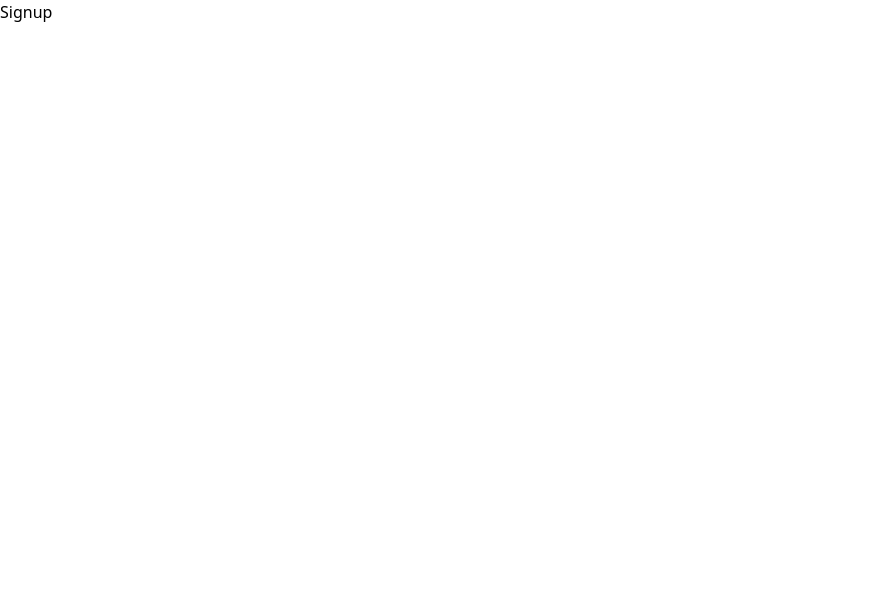
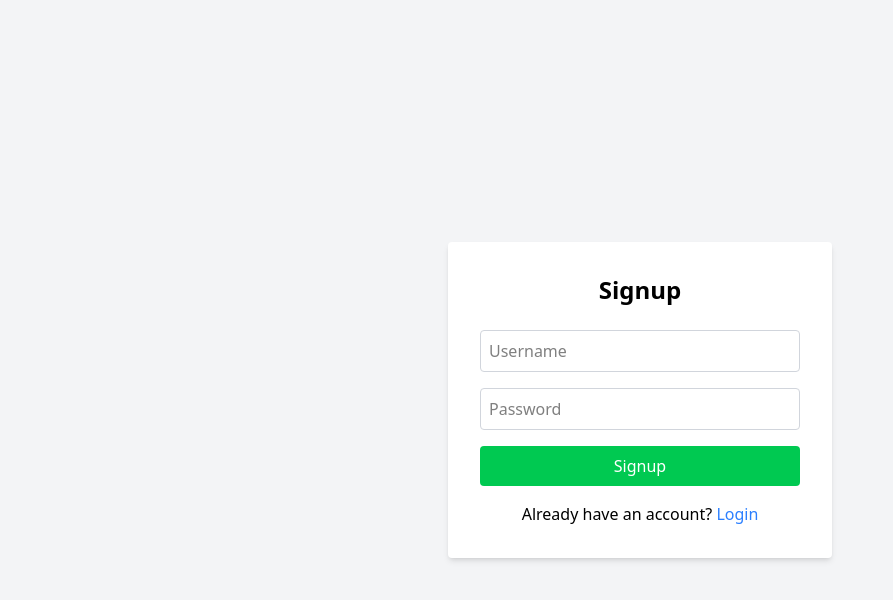
Before and after one commit to newcodesubed/TaskMate, a React (Vite) app in the folder frontend/: page /signup in a window 1280 px wide. Shown: the top 600 px of the page, without its empty margins (0-893 px from the left). Built offline with nearby package versions, Linux system fonts and the light colour scheme.

Commit message:
fix the cors error

```diff
--- a/frontend/src/pages/Signup.tsx
+++ b/frontend/src/pages/Signup.tsx
@@ -1,7 +1,51 @@
+import { useState } from 'react';
+import { useNavigate, Link } from 'react-router-dom';
+import { signup } from '../api/authApi';
 
+const Signup = () => {
+  const [username, setUsername] = useState('');
+  const [password, setPassword] = useState('');
+  const [error, setError] = useState('');
+  const navigate = useNavigate();
 
-export default function Signup() {
+  const handleSubmit = async (e: React.FormEvent) => {
+    e.preventDefault();
+    try {
+      await signup(username, password);
+      navigate('/login');
+    } catch (err: any) {
+      setError(err.response?.data?.message || 'Signup failed');
+    }
+  };
+
   return (
-    <div>Signup</div>
-  )
-}
+    <div className="flex items-center justify-center h-screen bg-gray-100">
+      <form onSubmit={handleSubmit} className="bg-white p-8 rounded shadow-md w-96">
+        <h2 className="text-2xl font-bold mb-6 text-center">Signup</h2>
+        {error && <p className="text-red-500 mb-4">{error}</p>}
+        <input
+          type="text"
+          placeholder="Username"
+          value={username}
+          onChange={e => setUsername(e.target.value)}
+          className="w-full p-2 border border-gray-300 rounded mb-4"
+        />
+        <input
+          type="password"
+          placeholder="Password"
+          value={password}
+          onChange={e => setPassword(e.target.value)}
+          className="w-full p-2 border border-gray-300 rounded mb-4"
+        />
+        <button type="submit" className="w-full bg-green-500 text-white py-2 rounded hover:bg-green-600">
+          Signup
+        </button>
+        <p className="mt-4 text-center">
+          Already have an account? <Link className="text-blue-500" to="/login">Login</Link>
+        </p>
+      </form>
+    </div>
+  );
+};
+
+export default Signup;
```
Also changed, not shown: frontend/src/components/tasks/TaskItem.tsx (added), 1 other file (tests, documents, lock files or other folders).
